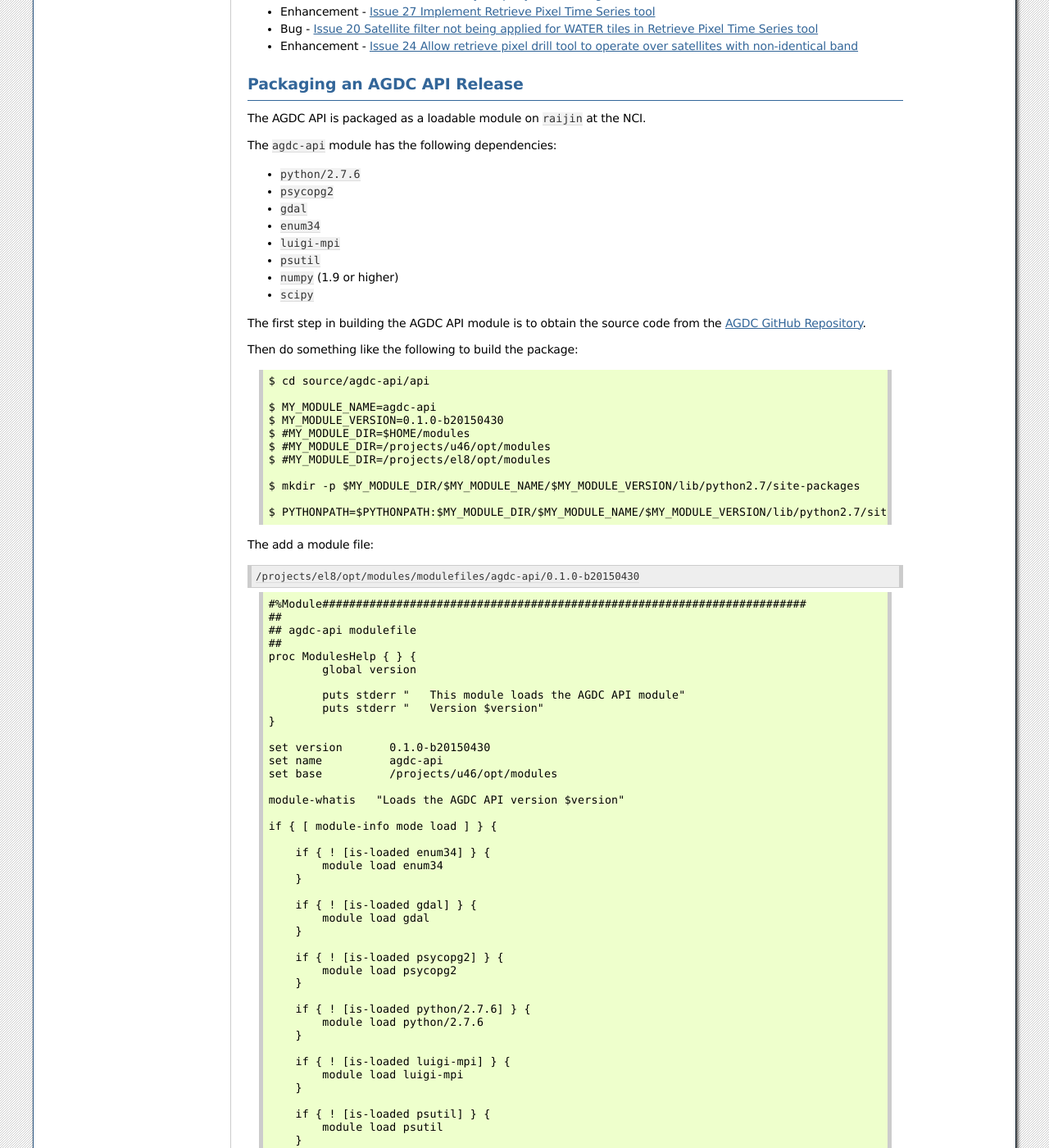
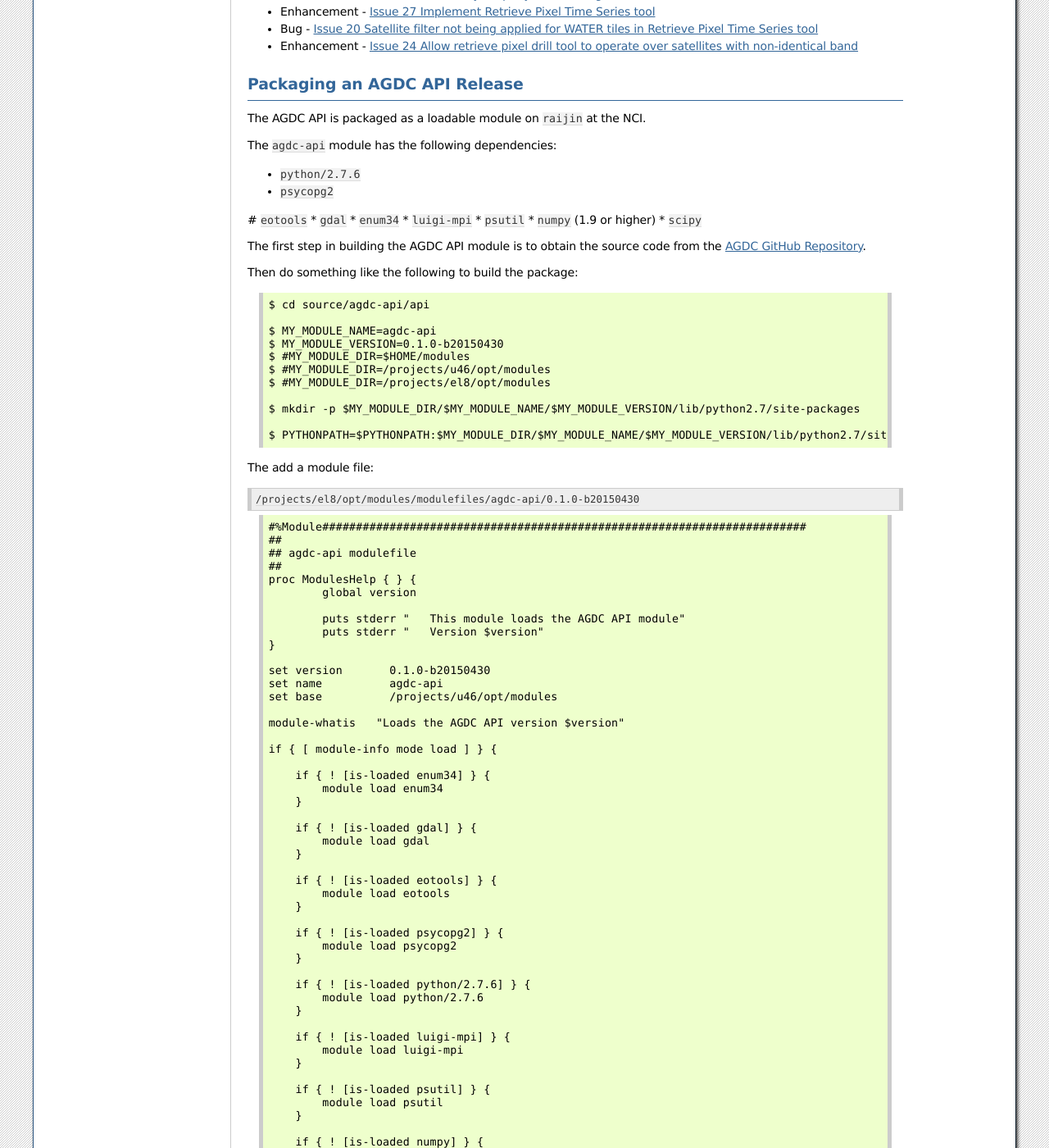
Before and after one commit to GeoscienceAustralia/agdc, a Sphinx documentation site: the page built from api/doc/source/api_releases.rst, in a window 1280 px wide and 1400 px high, scrolled down 2067 px. Shown: the whole window at 82% size. Built offline with Sphinx 7.4.7, drawn with Linux system fonts in a browser that asks for light colours; some of the changed text lies outside the part shown.

Commit message:
Add missing eotools requirement for API module.

```diff
--- a/api/doc/source/api_releases.rst
+++ b/api/doc/source/api_releases.rst
@@ -126,6 +126,7 @@ The ``agdc-api`` module has the following dependencies:
 
 * ``python/2.7.6``
 * ``psycopg2``
+# ``eotools``
 * ``gdal``
 * ``enum34``
 * ``luigi-mpi``
@@ -181,6 +182,10 @@ The add a module file:
             module load gdal
         }
 
+        if { ! [is-loaded eotools] } {
+            module load eotools
+        }
+
         if { ! [is-loaded psycopg2] } {
             module load psycopg2
         }
@@ -215,6 +220,7 @@ The add a module file:
         module unload enum34
         module unload gdal
         module unload psycopg2
+        module unload eotools
         module unload python/2.7.6
         module unload luigi-mpi
         module unload psutil
```
Also changed, not shown: 1 other file.
